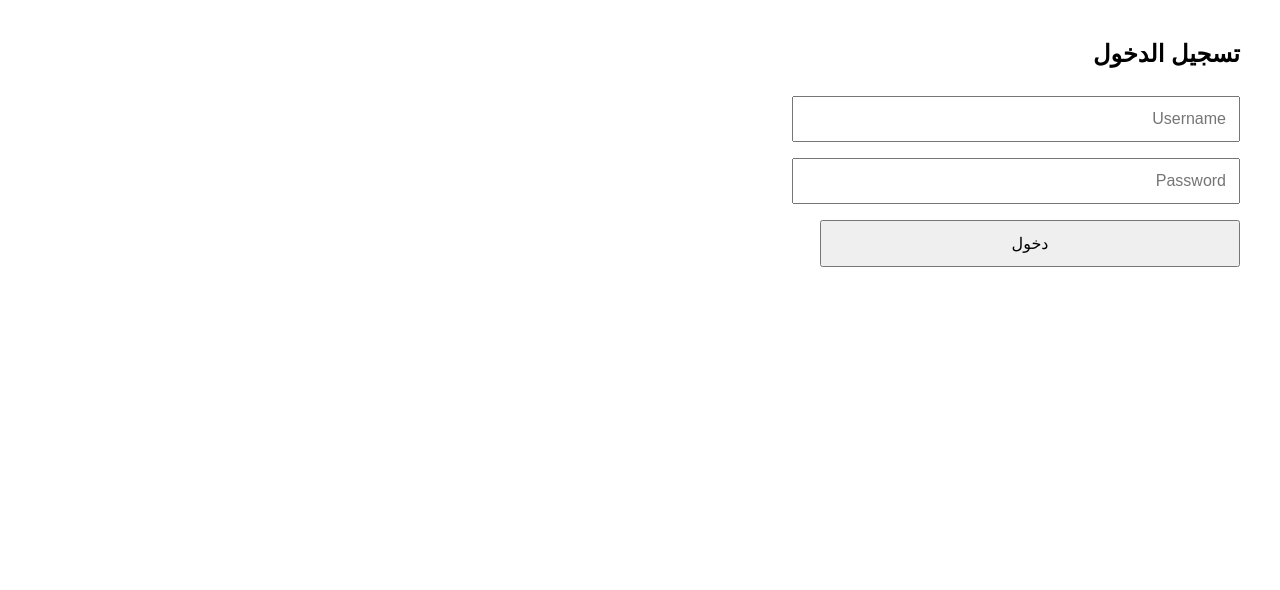
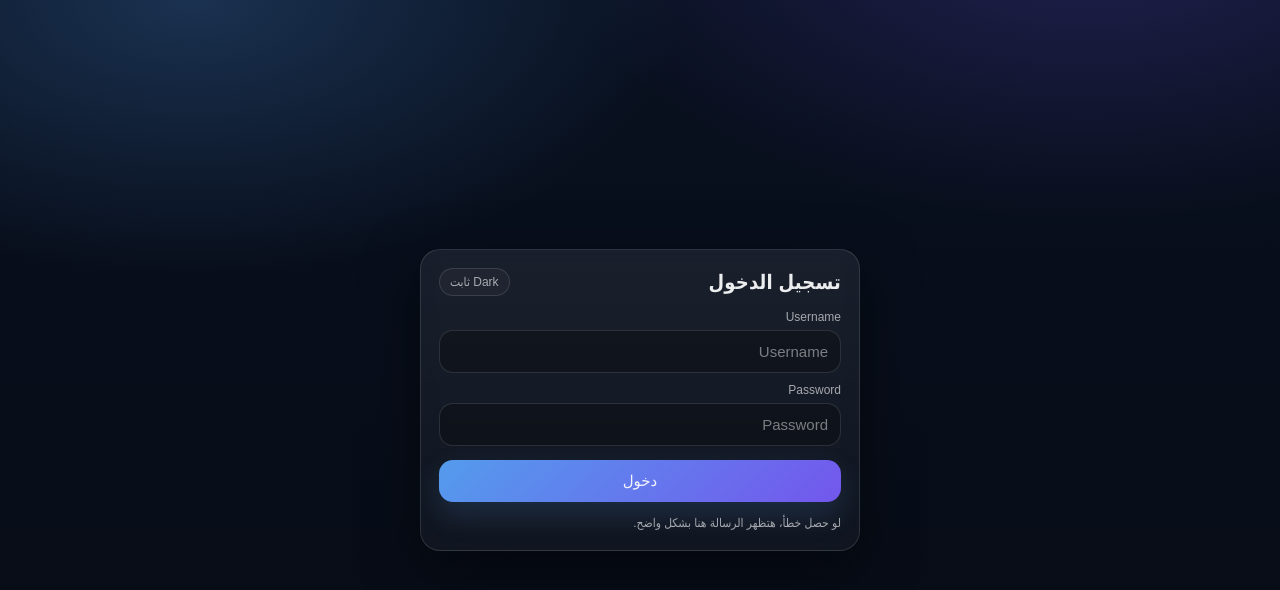
Before and after one commit to johnlatif16/telegram_lab, a website: page public/login.html in a window 1280 px wide. Drawn offline with Linux system fonts and the light colour scheme.

Commit message:
Update login.html

```diff
--- a/public/login.html
+++ b/public/login.html
@@ -4,26 +4,150 @@
   <meta charset="utf-8" />
   <meta name="viewport" content="width=device-width,initial-scale=1" />
   <title>Login</title>
+
   <style>
-    body{font-family:Arial;margin:40px;max-width:420px}
-    input,button{width:100%;padding:12px;margin:8px 0;font-size:16px}
-    .err{color:#b00020;margin-top:10px}
+    :root{
+      --bg: #0b1220;
+      --panel: rgba(255,255,255,.06);
+      --border: rgba(255,255,255,.12);
+      --text: rgba(255,255,255,.92);
+      --muted: rgba(255,255,255,.62);
+      --brand: #5aa7ff;
+      --brand2: #7c5cff;
+      --danger: #ff5d5d;
+      --shadow: 0 18px 55px rgba(0,0,0,.50);
+      --radius: 20px;
+    }
+
+    *{ box-sizing:border-box; }
+    html,body{ height:100%; }
+    body{
+      margin:0;
+      font-family: Arial, system-ui, -apple-system, "Segoe UI", Tahoma, sans-serif;
+      display:grid;
+      place-items:center;
+      padding:24px;
+      background:
+        radial-gradient(900px 500px at 15% 0%, rgba(90,167,255,.22), transparent 55%),
+        radial-gradient(900px 500px at 85% -10%, rgba(124,92,255,.22), transparent 60%),
+        linear-gradient(180deg, #08101f 0%, #070b14 100%);
+      color: var(--text);
+    }
+
+    .box{
+      width: min(440px, 100%);
+      background: linear-gradient(180deg, rgba(255,255,255,.07), rgba(255,255,255,.04));
+      border:1px solid var(--border);
+      border-radius: var(--radius);
+      box-shadow: var(--shadow);
+      padding:18px;
+      backdrop-filter: blur(8px);
+    }
+
+    .head{
+      display:flex;
+      align-items:center;
+      justify-content:space-between;
+      gap:10px;
+      margin-bottom:14px;
+    }
+
+    h2{ margin:0; font-size:20px; letter-spacing:.2px; }
+
+    .tag{
+      font-size:12px;
+      padding:6px 10px;
+      border-radius:999px;
+      border:1px solid rgba(255,255,255,.12);
+      background: rgba(255,255,255,.03);
+      color: var(--muted);
+    }
+
+    label{
+      display:block;
+      margin:10px 0 6px;
+      font-size:12px;
+      color: var(--muted);
+    }
+
+    input{
+      width:100%;
+      padding:12px 12px;
+      font-size:15px;
+      color: var(--text);
+      background: rgba(0,0,0,.25);
+      border: 1px solid rgba(255,255,255,.12);
+      border-radius: 14px;
+      outline:none;
+      transition:.15s ease;
+    }
+    input::placeholder{ color: rgba(255,255,255,.45); }
+    input:focus{
+      border-color: rgba(90,167,255,.55);
+      box-shadow: 0 0 0 3px rgba(90,167,255,.18);
+    }
+
+    button{
+      width:100%;
+      margin-top:14px;
+      padding:12px 14px;
+      border:none;
+      border-radius:14px;
+      cursor:pointer;
+      font-size:15px;
+      color: rgba(255,255,255,.92);
+      background: linear-gradient(135deg, rgba(90,167,255,.92), rgba(124,92,255,.92));
+      box-shadow: 0 12px 30px rgba(90,167,255,.16);
+      transition: transform .12s ease, filter .12s ease, opacity .12s ease;
+    }
+    button:hover{ transform: translateY(-1px); filter: brightness(1.05); }
+    button:active{ transform: translateY(0); opacity:.92; }
+
+    .err{
+      margin-top:12px;
+      padding:10px 12px;
+      border-radius:14px;
+      border:1px solid rgba(255,93,93,.35);
+      background: rgba(255,93,93,.12);
+      color: rgba(255,255,255,.92);
+      display:none;
+    }
+    .muted{
+      margin-top:12px;
+      font-size:12px;
+      color: var(--muted);
+      line-height:1.5;
+    }
   </style>
 </head>
+
 <body>
-  <h2>تسجيل الدخول</h2>
+  <div class="box">
+    <div class="head">
+      <h2>تسجيل الدخول</h2>
+      <span class="tag">Dark ثابت</span>
+    </div>
 
-  <input id="username" placeholder="Username" />
-  <input id="password" type="password" placeholder="Password" />
-  <button id="btn">دخول</button>
+    <label for="username">Username</label>
+    <input id="username" placeholder="Username" />
 
-  <div id="err" class="err"></div>
+    <label for="password">Password</label>
+    <input id="password" type="password" placeholder="Password" />
+
+    <button id="btn">دخول</button>
+
+    <div id="err" class="err"></div>
+
+    <div class="muted">لو حصل خطأ، هتظهر الرسالة هنا بشكل واضح.</div>
+  </div>
 
   <script>
     document.getElementById("btn").onclick = async () => {
       const username = document.getElementById("username").value.trim();
       const password = document.getElementById("password").value.trim();
-      document.getElementById("err").textContent = "";
+      const errEl = document.getElementById("err");
+      errEl.style.display = "none";
+      errEl.textContent = "";
 
       const resp = await fetch("/api/auth/login", {
         method: "POST",
@@ -37,7 +161,8 @@
         localStorage.setItem("jwt", data.token);
         location.href = "/dashboard";
       } else {
-        document.getElementById("err").textContent = data.error || "فشل تسجيل الدخول";
+        errEl.textContent = data.error || "فشل تسجيل الدخول";
+        errEl.style.display = "block";
       }
     };
   </script>
```
